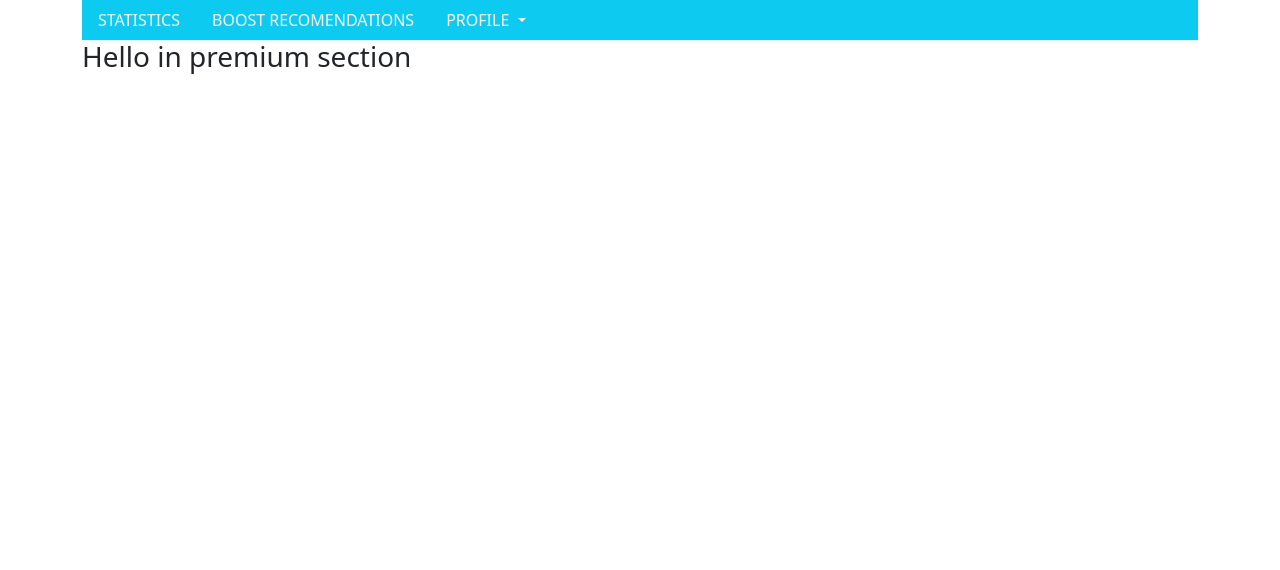
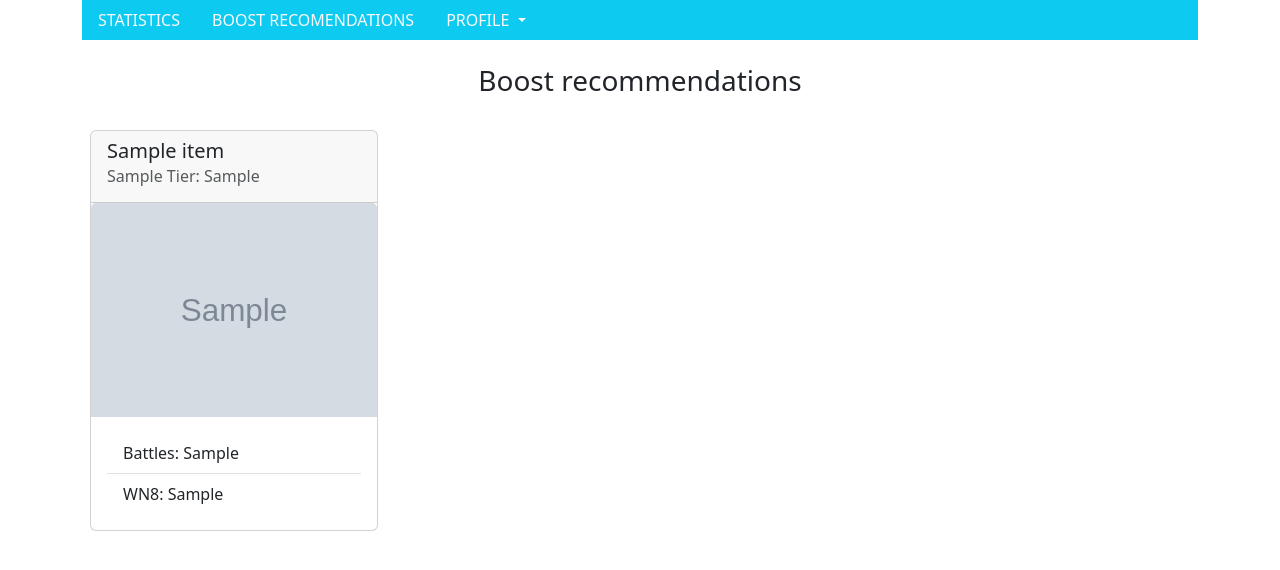
Before and after one commit to SergeKry/stat_track, a Django app: page /boost/ in a window 1280 px wide. Shown: the top 570 px of the page. Run offline with Django 5.2, Linux system fonts and the light colour scheme; a user stored in the database is signed in; tables that the repository leaves empty hold one stand-in row (values such as "Sample post"); grey boxes marked "Sample" are stand-in pictures; a database or web service that is not in the repository returns one stand-in record (values such as "Sample title"); data that the repository does not hold is empty; some libraries are stand-ins or nearby versions.

Commit message:
Added Boost feature for premium users

```diff
--- a/player_portal/portal_web/models.py
+++ b/player_portal/portal_web/models.py
@@ -7,6 +7,8 @@ class PlayerProfile(models.Model):
     user = models.OneToOneField(User, on_delete=models.DO_NOTHING)
     nickname = models.CharField(max_length=120)
     player_id = models.IntegerField()
+    battles = models.PositiveIntegerField(null=True, blank=True)
+    current_wn8 = models.FloatField(null=True, blank=True)
     desired_wn8 = models.PositiveIntegerField(null=True, validators=[MaxValueValidator(9999)])
     premium_expires = models.DateTimeField(null=True, blank=True)
 
--- a/player_portal/portal_web/templates/portal_web/boost.html
+++ b/player_portal/portal_web/templates/portal_web/boost.html
@@ -2,7 +2,42 @@
 
 {% block content %}
 <div class="container">
-    <h3>Hello in premium section</h3>
+    <h3 class="text-center my-4">Boost recommendations</h3>
+    {% if not request.user.playerprofile.desired_wn8 %}
+        <div class="card text-center my-3">
+            <div class="card-header">
+                Hint
+            </div>
+            <div class="card-body">
+                <h5 class="card-title">Receive better recommendations</h5>
+                <p class="card-text">Set your desired WN8 in Profile Settings to get better recommendations</p>
+                <a href="{% url 'portal_web:profile' %}" class="btn btn-primary">Go to Profile</a>
+            </div>
+        </div>
+    {% endif %}
+    {%for tank in boost_tanks %}
+        {% if forloop.counter0|divisibleby:"4" %}
+        <div class="row">
+        {% endif %}
+            <div class="col">
+                <div class="card m-2" style="width: 18rem;">
+                    <div class="card-header">
+                        <h5 class="card-title">{{ tank.tank_name }}</h5>
+                        <h6 class="card-subtitle mb-2 text-muted">{{ tank.tank_type }} Tier: {{ tank.tank_tier }}</h6>
+                    </div>
+                    <img src="{{ tank.big_icon }}" class="card-img-top" alt="...">
+                      <div class="card-body">
+                          <ul class="list-group list-group-flush">
+                              <li class="list-group-item">Battles: {{tank.tank_battles }}</li>
+                              <li class="list-group-item">WN8: {{ tank.tank_wn8 }}</li>
+                          </ul>
+                      </div>
+                </div>
+            </div>
+        {% if forloop.counter0|add:"1"|divisibleby:"4" %}
+            </div>
+        {% endif %}
+    {% endfor %}
 </div>
 
 {% endblock %}
--- a/player_portal/portal_web/templates/portal_web/home.html
+++ b/player_portal/portal_web/templates/portal_web/home.html
@@ -9,8 +9,8 @@
         <div class="col"><h2>{{ profile.nickname }}</h2><span hidden id="playerID">{{ profile.player_id }}</span></div>
     </div>
     <div class="row">
-        <div class="column">Battles: {{ statistics.battles }}</div>
-        <div class="column">WN8: {{ statistics.wn8 }}</div>
+        <div class="column">Battles: {{ profile.battles }}</div>
+        <div class="column">WN8: {{ profile.current_wn8 }}</div>
     </div>
     <div class="row">
             <div class="container-fluid my-2" id="chart" style="border: 2px solid #4f4f4f; border-radius: 5px; height: 200px">
--- a/player_portal/portal_web/views.py
+++ b/player_portal/portal_web/views.py
@@ -65,7 +65,9 @@ class IndexView(LoginRequiredMixin, StatisticsAPIMixin, View):
         self.pk = player_profile.player_id
         self.update_statistics()
         statistics = self.get_response()
-        context = {'profile': player_profile, 'statistics': statistics}
+        player_profile.battles, player_profile.current_wn8 = statistics['battles'], statistics['wn8']
+        player_profile.save()
+        context = {'profile': player_profile}
         return render(request, self.template, context)
 
 
@@ -167,6 +169,16 @@ class SubscriptionView(LoginRequiredMixin, View):
 
 class BoostView(LoginRequiredMixin, PermissionRequiredMixin, StatisticsAPIMixin, View):
     permission_required = 'portal_web.premium_account'
+    endpoint = 'detailed_stats/'
 
     def get(self, request, *args, **kwargs):
-        return render(request, 'portal_web/boost.html')
+        user_profile = PlayerProfile.objects.filter(user=request.user).first()
+        self.pk = user_profile.player_id
+        if user_profile.desired_wn8:
+            self.parameters = {'rating': user_profile.desired_wn8}
+        else:
+            self.parameters = {'rating': int(user_profile.current_wn8)}
+        boost_tanks = self.get_response()
+        boost_tanks_sorted = sorted(boost_tanks, key=lambda t: t['weighted'])
+        context = {'boost_tanks': boost_tanks_sorted}
+        return render(request, 'portal_web/boost.html', context)
```
Also changed, not shown: player_portal/portal_web/templates/portal_web/profile.html (+13 -1 lines), stat_track/stat_module/views.py (+8 -1 lines), player_portal/portal_web/migrations/0005_playerprofile_battles_playerprofile_current_wn8.py (added), player_portal/portal_web/migrations/0006_alter_playerprofile_current_wn8.py (added).
